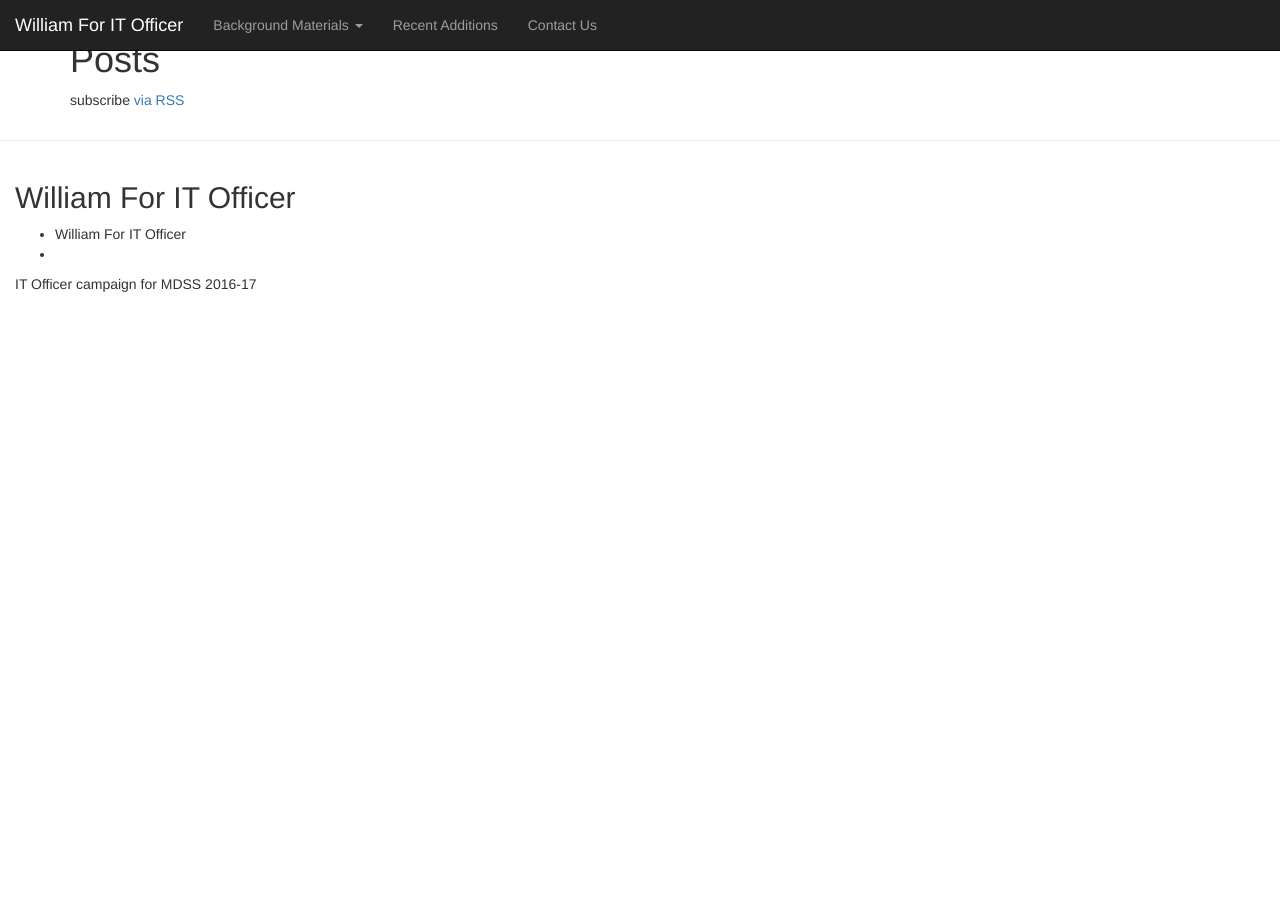
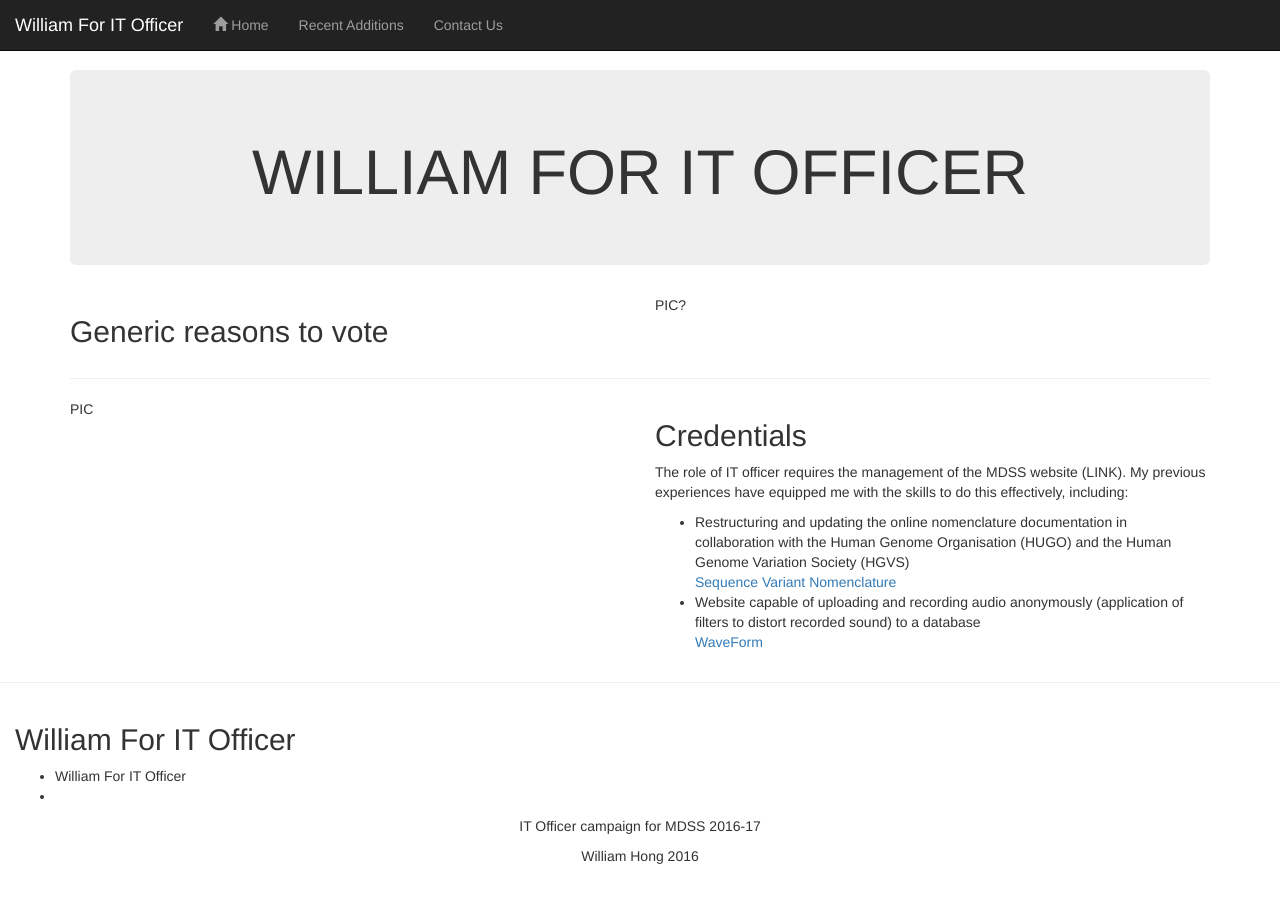
Before and after one commit to williamOP/WilliamForITOfficer, a Jekyll site: the page built from index.html, in a window 1280 px wide. Built offline with Jekyll 4.4.1, drawn with Linux system fonts in a browser that asks for light colours.

Commit message:
added content

```diff
--- a/_includes/footer.html
+++ b/_includes/footer.html
@@ -30,8 +30,9 @@
         </ul>
       </div>
 
-      <div class="footer-col footer-col-3">
+      <div class="text-center">
         <p>{{ site.description }}</p>
+        <p>William Hong 2016</p>
       </div>
     </div>
 
--- a/_includes/head.html
+++ b/_includes/head.html
@@ -6,6 +6,7 @@
     <title>{% if page.title %}{{ page.title }}{% else %}{{ site.title }}{% endif %}</title>
     <meta name="description" content="{% if page.excerpt %}{{ page.excerpt | strip_html | strip_newlines | truncate: 160 }}{% else %}{{ site.description }}{% endif %}">
 
+    <link rel="stylesheet" href="{{ "/css/main.css" | prepend: site.baseurl }}">
     <link rel="stylesheet" href="https://maxcdn.bootstrapcdn.com/bootstrap/3.3.7/css/bootstrap.min.css" integrity="sha384-BVYiiSIFeK1dGmJRAkycuHAHRg32OmUcww7on3RYdg4Va+PmSTsz/K68vbdEjh4u" crossorigin="anonymous">
 
     <script type="text/javascript" src="{{ "/js/bootstrap.min.js" | prepend: site.baseurl }}"></script>
--- a/_includes/header.html
+++ b/_includes/header.html
@@ -19,7 +19,7 @@
 
                 <ul class="nav navbar-nav navbar-left">
                     <li class="dropdown">
-                        <a href="#" class="dropdown-toggle" data-toggle="dropdown" role="button" aria-haspopup="true" aria-expanded="false">Background Materials <span class="caret"></span></a>
+                        <a href="{{ site.baseurl }}/"><span class="glyphicon glyphicon-home"></span> Home</a>
                     </li>
                     <li><a href="{{ site.baseurl }}/recent">Recent Additions</a></li>
                     <li><a href="{{ site.baseurl }}/contact">Contact Us</a></li>
--- a/_layouts/default.html
+++ b/_layouts/default.html
@@ -7,7 +7,7 @@
 
         {% include header.html %}
 
-        <div class="container">
+        <div class="container marginTop">
                 {{ content }}
         </div>
 
--- /dev/null
+++ b/css/main.css
@@ -0,0 +1,3 @@
+.marginTop {
+    margin-top:50px;
+}
--- a/index.html
+++ b/index.html
@@ -2,22 +2,41 @@
 layout: default
 ---
 
-<div class="home">
+<div class="jumbotron">
+    <h1 class="text-center">WILLIAM FOR IT OFFICER</h1>
+</div>
 
-  <h1 class="page-heading">Posts</h1>
+<div class="row">
+    <div class="col-xs-6">
+        <h2>Generic reasons to vote</h2>
+    </div>
 
-  <ul class="post-list">
-    {% for post in site.posts %}
-      <li>
-        <span class="post-meta">{{ post.date | date: "%b %-d, %Y" }}</span>
+    <div class="col-xs-6">
+        PIC?
+    </div>
+</div>
 
-        <h2>
-          <a class="post-link" href="{{ post.url | prepend: site.baseurl }}">{{ post.title }}</a>
-        </h2>
-      </li>
-    {% endfor %}
-  </ul>
+<hr>
 
-  <p class="rss-subscribe">subscribe <a href="{{ "/feed.xml" | prepend: site.baseurl }}">via RSS</a></p>
+<div class="row">
+    <div class="col-xs-6">
+        PIC
+    </div>
 
+    <div class="col-xs-6">
+        <h2>Credentials</h2>
+        <p>
+            The role of IT officer requires the management of the MDSS website (LINK). My previous experiences have equipped me with the skills to do this effectively, including:
+            <ul>
+                <li>
+                    Restructuring and updating the online nomenclature documentation in collaboration with the Human Genome Organisation (HUGO) and the Human Genome Variation Society (HGVS)
+                </li>
+                <ul class="list-unstyled"><li><a href="http://varnomen.hgvs.org/">Sequence Variant Nomenclature</a></li></ul>
+                <li>
+                    Website capable of uploading and recording audio anonymously (application of filters to distort recorded sound) to a database
+                </li>
+                <ul class="list-unstyled"><li><a href="http://waveform-906.appspot.com/">WaveForm</a></li></ul>
+            </ul>
+        </p>
+    </div>
 </div>
```
